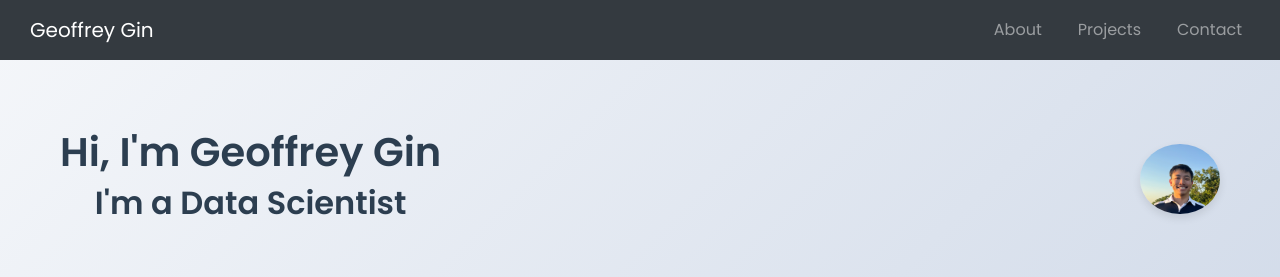
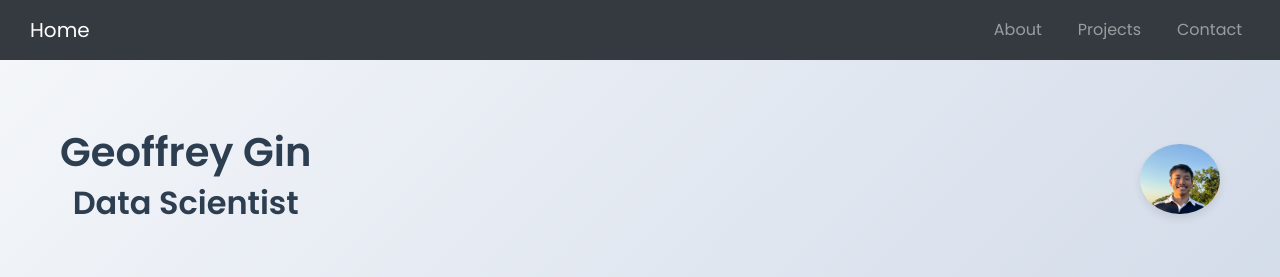
Before and after one commit to geoffgin/geoffgin.github.io, a plain HTML site: page index.html in a window 1280 px wide. Shown: the top 277 px of the page. Drawn offline with nearby package versions, Linux system fonts and the light colour scheme.

Commit message:
Formatting and Typo fixes on index

```diff
--- a/index.html
+++ b/index.html
@@ -10,7 +10,7 @@
 </head>
 <body>
     <nav class="navbar navbar-expand-lg navbar-dark bg-dark">
-        <a class="navbar-brand" href="#">Geoffrey Gin</a>
+        <a class="navbar-brand" href="#">Home</a>
         <button class="navbar-toggler" type="button" data-toggle="collapse" data-target="#navbarNav" aria-controls="navbarNav" aria-expanded="false" aria-label="Toggle navigation">
             <span class="navbar-toggler-icon"></span>
         </button>
@@ -111,8 +111,8 @@
     <script src="https://stackpath.bootstrapcdn.com/bootstrap/4.5.2/js/bootstrap.min.js"></script>
     <script>
         document.addEventListener("DOMContentLoaded", function() {
-            const line1 = "Hi, I'm Geoffrey Gin";
-            const line2 = "I'm a Data Scientist";
+            const line1 = "Geoffrey Gin";
+            const line2 = "Data Scientist";
             typeText(line1, document.getElementById('line1'), function() {
                 typeText(line2, document.getElementById('line2'));
             });
```
